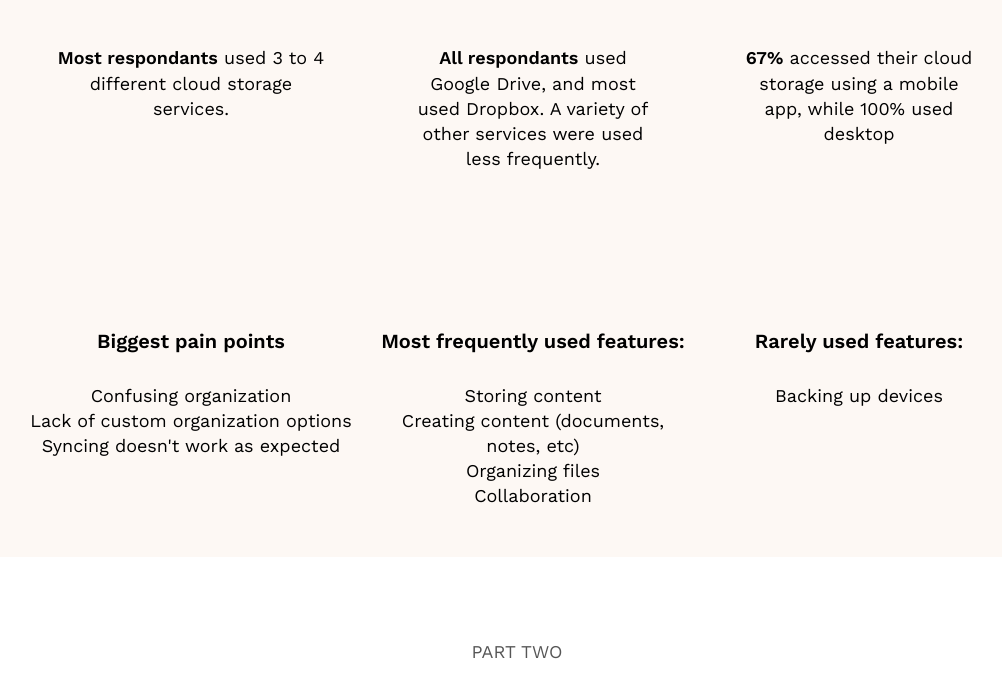
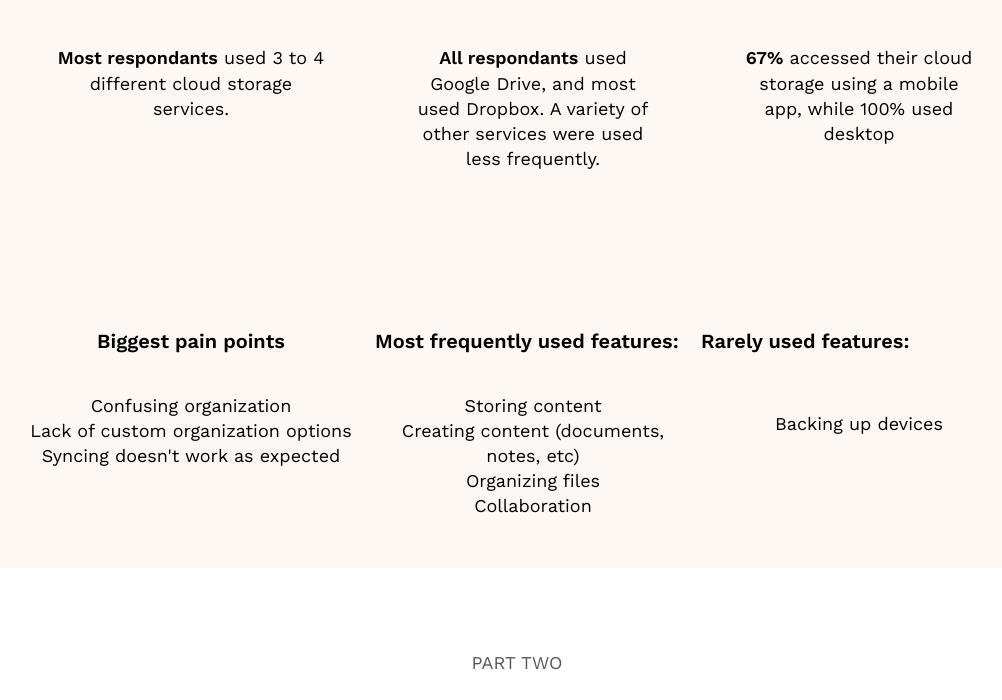
Before and after one commit to kolbecka12/kolbecka12.github.io, a plain HTML site: page project.html in a window 1280 px wide. Shown: the part 4268-4968 px from the top of the page, without its empty margins (123-1125 px from the left). Drawn offline with nearby package versions, Linux system fonts and the light colour scheme.

Commit message:
still working on project.html

```diff
--- a/css/style.css
+++ b/css/style.css
@@ -1174,9 +1174,11 @@ footer p {
   }
 
   .item1 {
-    align-self: stretch;
+    /* align-self: stretch; */
     grid column: 1;
     grid-row: 1;
+    display: flex;
+    /* align-items: center; */
   }
 
   .item2 {
@@ -1187,6 +1189,7 @@ footer p {
   .item3 {
     grid column: 2;
     grid-row: 1;
+    display: flex;
   }
 
   .item4 {
@@ -1204,4 +1207,46 @@ footer p {
     grid-row: 2;
   }
 
+  .item7 {
+    grid-column: 1;
+    grid-row: 3;
+    /* display: flex; */
+    align-items: baseline;
+  }
+
+  .item8 {
+    grid-column: 1;
+    grid-row: 4;
+    /* display: flex; */
+  }
+
+  .item9 {
+    grid-column: 2;
+    grid-row: 3;
+    display: flex;
+    align-items: center;
+    align-self: center;
+
+  }
+
+  .item10 {
+    grid-column: 2;
+    grid-row: 4;
+    /* display: flex; */
+  }
+
+  .item11{
+    grid-column: 3;
+    grid-row: 3;
+    display: flex;
+    align-items: baseline;
+
+  }
+
+  .item12 {
+    grid-column: 3;
+    grid-row: 4;
+    /* display: flex; */
+  }
+
 }
--- a/project.html
+++ b/project.html
@@ -127,16 +127,20 @@
               <p><strong>67%</strong> accessed their cloud storage using a mobile app, while 100% used desktop</p>
             </figure>
           <!-- <div class="content-box"> -->
-            <div>
+            <div class="item7">
               <h4 class="research-list-title">Biggest pain points</h4>
-              <ul class="item8">
+            </div>
+            <div class="item8">
+              <ul>
                   <li>Confusing organization</li>
                   <li>Lack of custom organization options</li>
                   <li>Syncing doesn't work as expected</li>
               </ul>
             </div>
-            <div>
+            <div class="item9">
               <h4 class="research-list-title">Most frequently used features:</h4>
+            </div>
+            <div class="item10">
               <ul>
                 <li>Storing content</li>
                 <li>Creating content (documents, notes, etc)</li>
@@ -144,8 +148,10 @@
                 <li>Collaboration</li>
               </ul>
             </div>
-            <div>
+            <div class="item11">
               <h4 class="research-list-title">Rarely used features:</h4>
+            </div>
+            <div class="item12">
               <ul>
                 <li><p class="research-list-item">Backing up devices</p></li>
               </ul>
```
Lines whose indentation alone changed are shown as unchanged.
